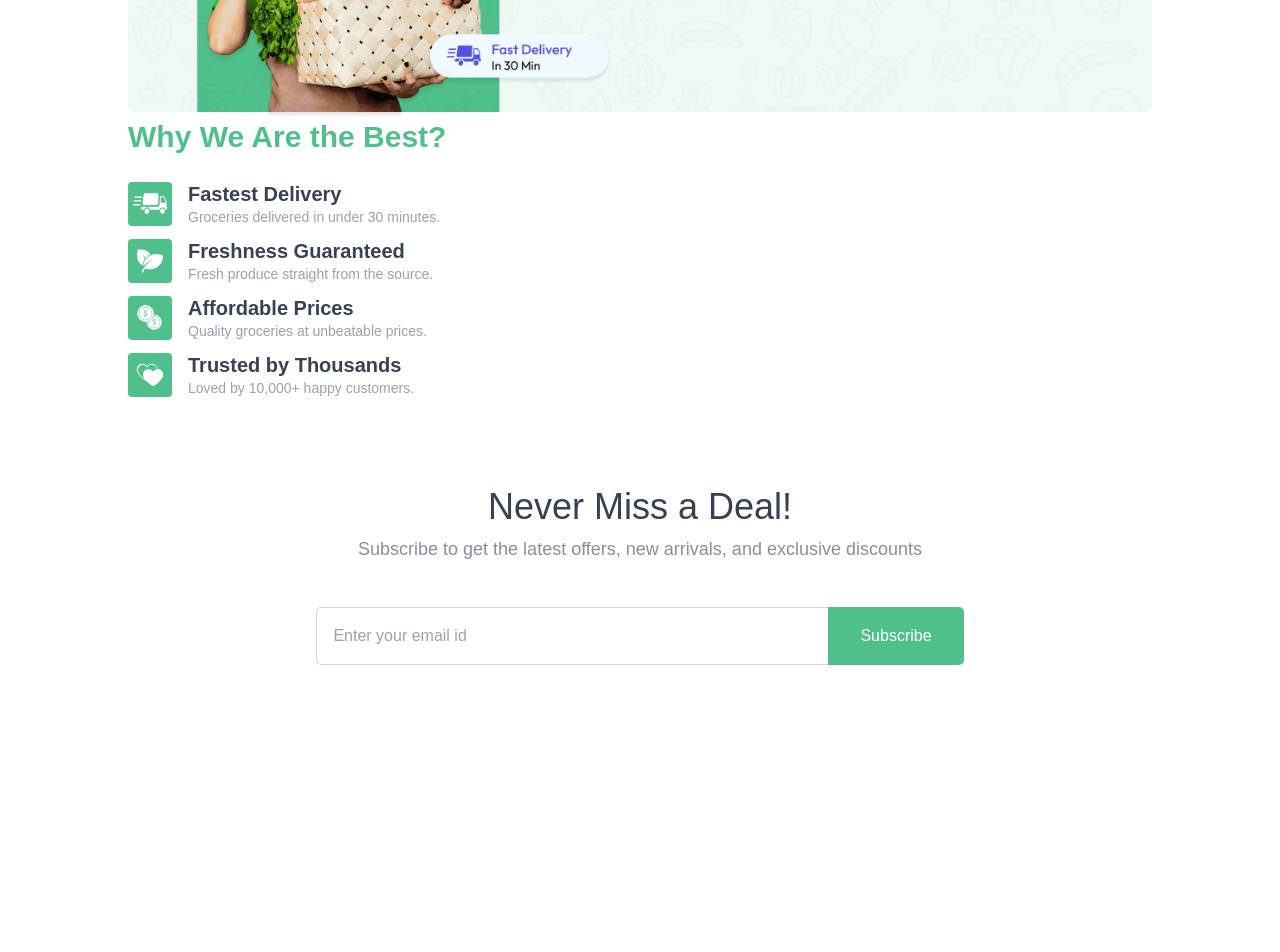
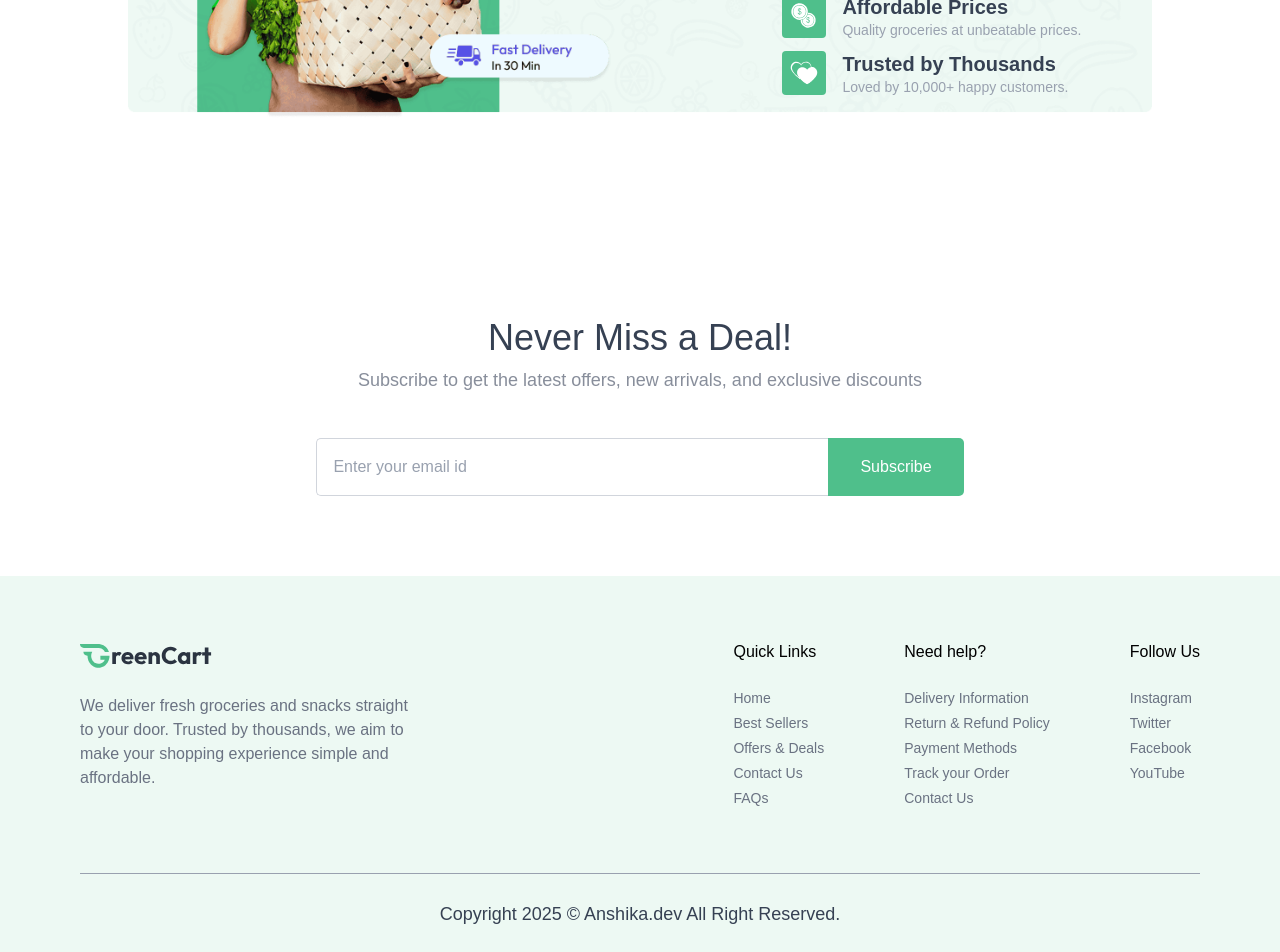
Before and after one commit to anshika2111091/Grocery_Website, a React app in the folder client/: page / in a window 1280 px wide. Shown: the part 3344-4296 px from the top of the page. Before the commit the page ends 4089 px from the top, so only its background shows below. Built offline with nearby package versions, Linux system fonts and the light colour scheme; the HTML template or start-up script is replaced by a standard one.

Commit message:
footer_added

```diff
--- a/client/src/App.jsx
+++ b/client/src/App.jsx
@@ -5,6 +5,7 @@ import Hero from './components/Hero'
 import Seller from './components/Seller'
 import Contact from './components/Contact'
 import Features from './components/Features'
+import Footer from './components/Footer'
 
 const App = () => {
   return (
@@ -14,6 +15,7 @@ const App = () => {
     <Seller/>
     <Features/>
     <Contact/>
+    <Footer/>
   </div>
   )
 }
--- a/client/src/components/Contact.jsx
+++ b/client/src/components/Contact.jsx
@@ -2,9 +2,9 @@ import React from 'react'
 
 const Contact = () => {
   return (
-    <div className='xl:w-[80vw] w-[95vw] mx-auto my-20 flex flex-col justify-center items-center'>
+    <div className='xl:w-[80vw] w-[95vw] mx-auto flex my-20  flex-col justify-center items-center'>
         <p className="md:text-4xl text-gray-700 text-2xl font-medium">Never Miss a Deal!</p>
-        <p className="md:text-lg text-gray-500/80 pb-8 mt-2">Subscribe to get the latest offers, new arrivals, and exclusive discounts</p>
+        <p className="md:text-lg text-gray-500/80  text-center pb-8 mt-2">Subscribe to get the latest offers, new arrivals, and exclusive discounts</p>
       <div className='flex  mt-3'>
              <div className='flex border border-r-0 border-gray-300 border-collapse rounded-tl-[5px] rounded-bl-[5px]  w-[40vw] justify-between'>
             <input type="text" className='focus:outline-none  placeholder:text-gray-400 p-4' placeholder='Enter your email id' />
@@ -12,7 +12,6 @@ const Contact = () => {
         <div className="text-white  bg-[#4fbf8b] flex justify-center items-center border-collapse  px-8 py-4 rounded-tr-[5px] rounded-br-[5px]">Subscribe</div>
 
         </div>
-
     </div>
   )
 }
--- a/client/src/components/Features.jsx
+++ b/client/src/components/Features.jsx
@@ -5,15 +5,16 @@ import FeatureItem from './FeatureItem';
 
 const Features = () => {
   return (
-    <div className="xl:w-[80vw] w-[95vw] mx-auto my-20"><img className='' src={banner} alt="" />
-    <div className='flex flex-col  '>
+    <div className="xl:w-[80vw] w-[95vw] mx-auto my-20 h-[500px] ">
+    <div className='relative'><img className='absolute' src={banner} alt="" />
+    <div className='flex flex-col absolute right-[5%] top-[80px]'>
         <p className="text-2xl  md:text-3xl font-semibold text-[#4fbf8b] mb-6">Why We Are the Best?</p>
-        <div className='flex-col '>
+        <div className='flex-col'>
         {features.map((item,index)=>(
             <>
             <FeatureItem item={item}/></>
         ))}
-</div>
+</div></div>
 
     </div>
     </div>
--- /dev/null
+++ b/client/src/components/Footer.jsx
@@ -0,0 +1,36 @@
+import React from 'react'
+import { footerLinks } from '../assets/assets'
+import logo from "../assets/logo.svg";
+const Footer = () => {
+  return (
+    <div className='w-[100vw] xl:px-[80px] px-[5%] bg-[#4fbf8b]/10 '>
+   <div className='  flex justify-between flex-col gap-8 sm:gap-0 sm:flex-row py-16  '>
+        <div className='sm:w-[30%] w-[70%] flex flex-col gap-6 '>
+           <div><img src={logo} alt="" /></div>
+            <p className='text-gray-500 md:text-[16px] sm:text-[14px] text-[16px]'>We deliver fresh groceries and snacks straight to your door. Trusted by thousands, we aim to make your shopping experience simple and affordable.</p>
+        </div>
+
+<div className='flex lg:gap-20 md:gap-10 sm:gap-7 flex-col sm:flex-row gap-8'>
+{footerLinks.map((item,index)=>(
+    <>
+    <div className='flex flex-col sm:gap-6 gap-3 '>
+    <p className='text-[16px] font-medium'>{item.title}</p>
+    <div className='flex flex-col gap-1'>
+        {item.links.map((item,index)=>(
+             <>
+            <a className='hover:text-underline text-gray-500 text-[14px]' href={item.url}>{item.text}</a></>
+        ))}
+    </div></div>
+    </>
+))}</div>
+    </div>
+    <hr className='h-1  text-gray-400' />
+    <div className='py-6 text-gray-700 md:text-[18px] text-[12px] sm:text-[16px] flex justify-center items-center'>
+    Copyright 2025 © Anshika.dev All Right Reserved.
+    </div>
+    </div>
+
+  )
+}
+
+export default Footer
```
